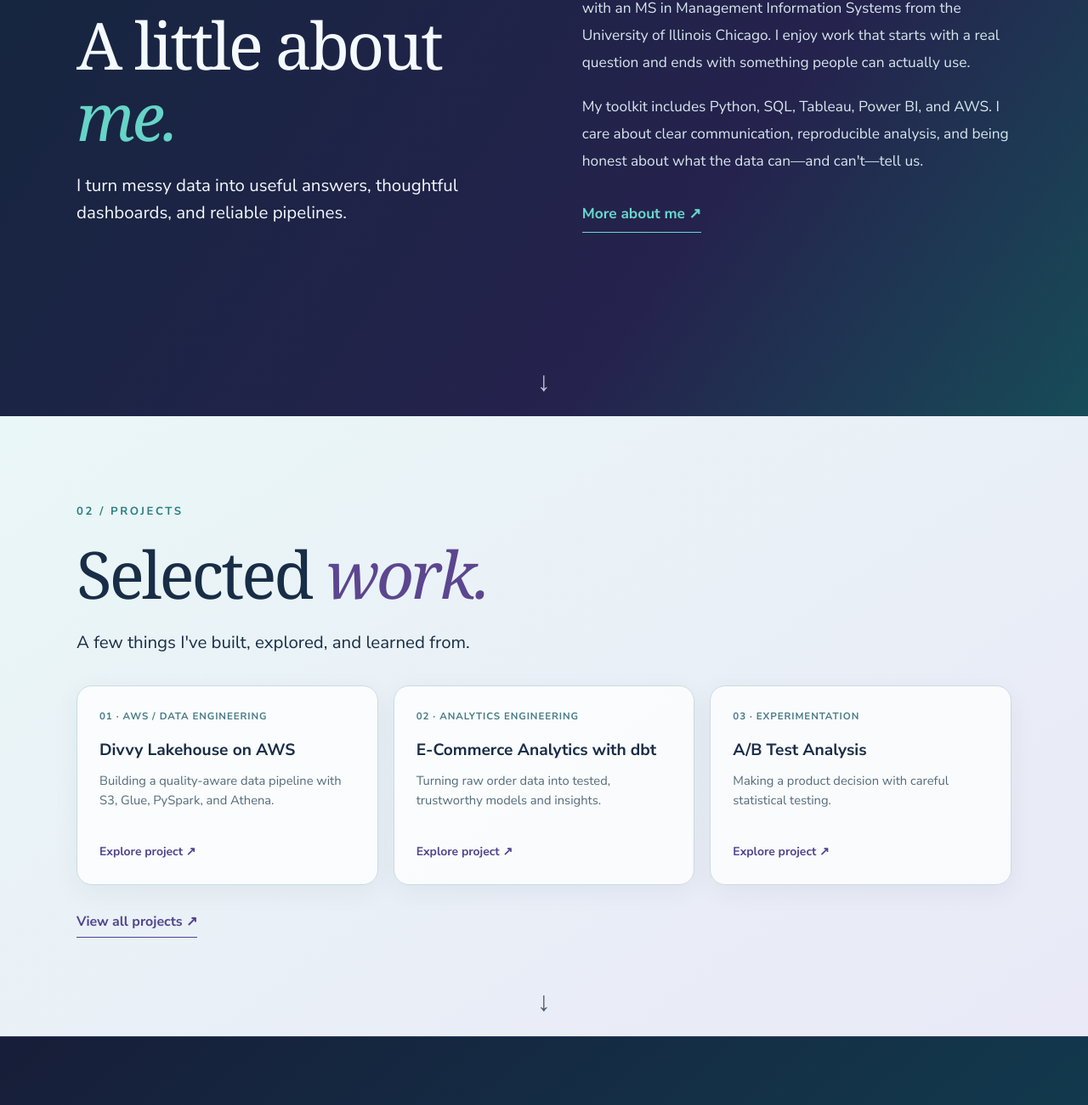
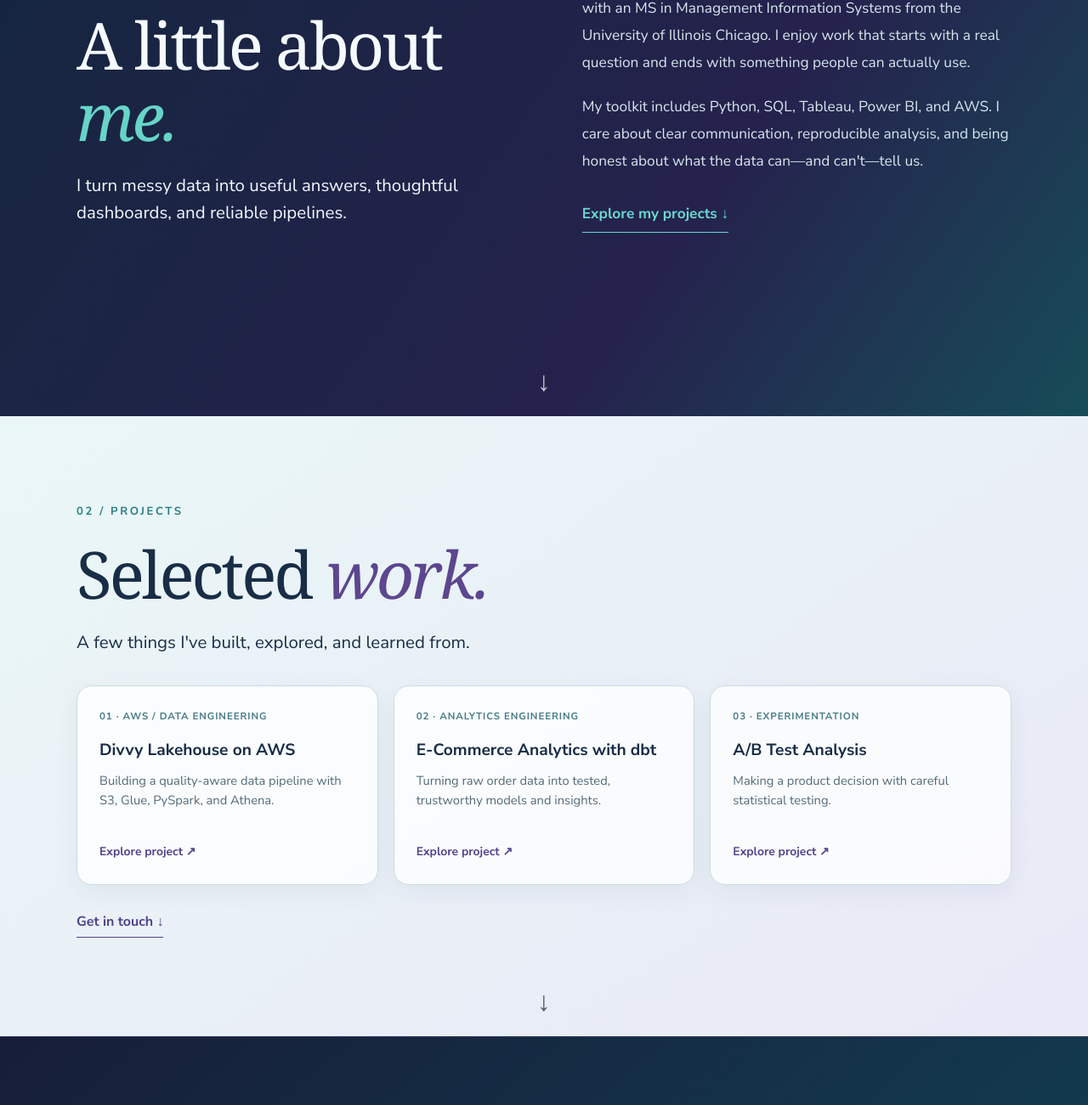
Before and after one commit to Mallika56/Mallika56.github.io, a plain HTML site: page index.html in a window 1280 px wide. Shown: the part 1041-2342 px from the top of the page at 85% size. Drawn offline with Linux system fonts and the light colour scheme.

Commit message:
Keep all homepage navigation within vertically stacked sections

```diff
--- a/index.html
+++ b/index.html
@@ -320,7 +320,7 @@ body { overflow-x:hidden; }
 <section id="about" class="full-panel about-panel" aria-labelledby="about-heading">
   <div class="panel-inner about-layout">
     <div><p class="panel-eyebrow">01 / About</p><h2 id="about-heading">A little about <em>me.</em></h2><p class="panel-lead">I turn messy data into useful answers, thoughtful dashboards, and reliable pipelines.</p></div>
-    <div class="about-copy"><p>I'm Mallika, a data analytics and data engineering practitioner with an MS in Management Information Systems from the University of Illinois Chicago. I enjoy work that starts with a real question and ends with something people can actually use.</p><p>My toolkit includes Python, SQL, Tableau, Power BI, and AWS. I care about clear communication, reproducible analysis, and being honest about what the data can—and can't—tell us.</p><a class="panel-link" href="about.html">More about me <span aria-hidden="true">↗</span></a></div>
+    <div class="about-copy"><p>I'm Mallika, a data analytics and data engineering practitioner with an MS in Management Information Systems from the University of Illinois Chicago. I enjoy work that starts with a real question and ends with something people can actually use.</p><p>My toolkit includes Python, SQL, Tableau, Power BI, and AWS. I care about clear communication, reproducible analysis, and being honest about what the data can—and can't—tell us.</p><a class="panel-link" href="#projects">Explore my projects <span aria-hidden="true">↓</span></a></div>
   </div>
   <a class="panel-down" href="#projects" aria-label="Scroll to projects">↓</a>
 </section>
@@ -332,7 +332,7 @@ body { overflow-x:hidden; }
       <a class="featured-card" href="https://github.com/Mallika56/olist-ecommerce-dbt" target="_blank" rel="noopener"><span class="project-number">02 · Analytics Engineering</span><h3>E-Commerce Analytics with dbt</h3><p>Turning raw order data into tested, trustworthy models and insights.</p><span class="project-cta">Explore project ↗</span></a>
       <a class="featured-card" href="https://github.com/Mallika56/ab-test-checkout-analysis" target="_blank" rel="noopener"><span class="project-number">03 · Experimentation</span><h3>A/B Test Analysis</h3><p>Making a product decision with careful statistical testing.</p><span class="project-cta">Explore project ↗</span></a>
     </div>
-    <a class="panel-link" href="projects.html">View all projects <span aria-hidden="true">↗</span></a>
+    <a class="panel-link" href="#contact">Get in touch <span aria-hidden="true">↓</span></a>
   </div>
   <a class="panel-down" href="#contact" aria-label="Scroll to contact">↓</a>
 </section>
```
